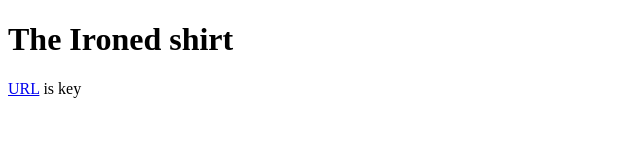
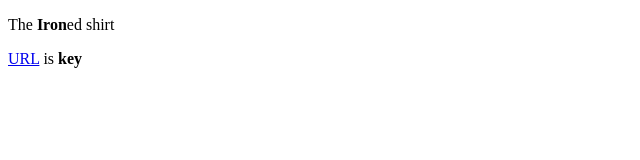
Before and after one commit to motak-delley/motak-delley.github.io, a plain HTML site: page index.html in a window 1280 px wide. Shown: the whole page, without its empty margins (0-640 px from the left). Drawn offline with Linux system fonts and the light colour scheme.

Commit message:
Update index.html

```diff
--- a/index.html
+++ b/index.html
@@ -2,8 +2,8 @@
 <html>
 <body>
 
-  <h1>The <b>Iron</b>ed shirt</h1>
-  <p><a href="https://wordsmith.org/anagram/index.html">URL</a> is key</p>
+  <p>The <b>Iron</b>ed shirt</p>
+  <p><a href="https://wordsmith.org/anagram/index.html">URL</a> is <b>key</b></p>
 
 </body>
 </html>
```
